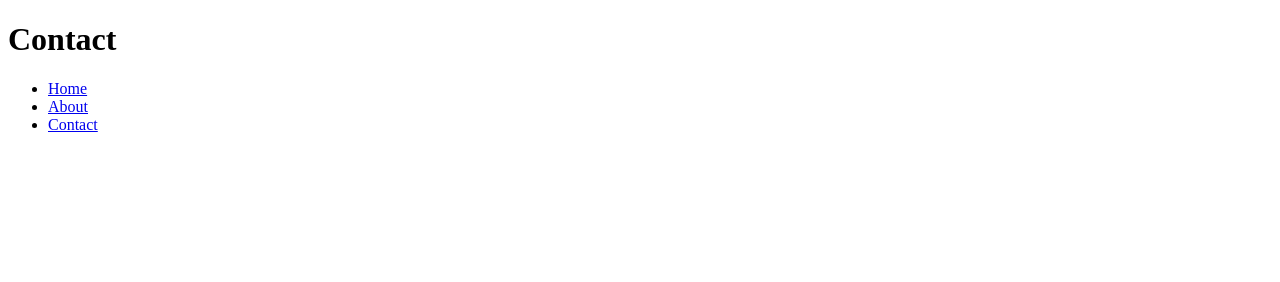
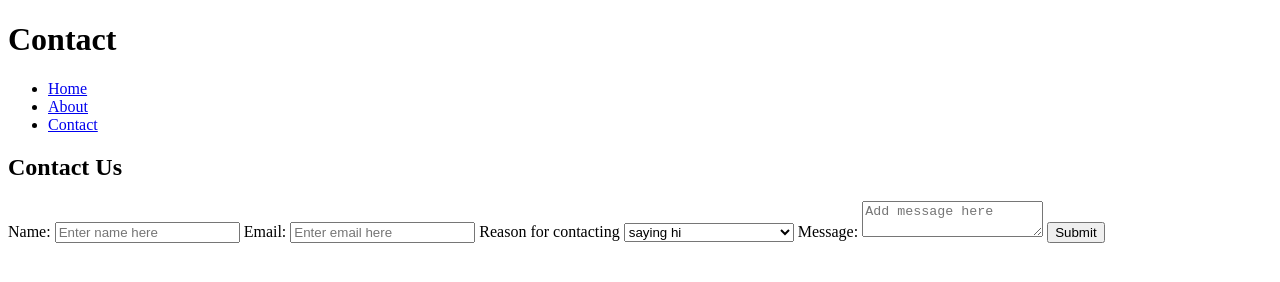
Before and after one commit to BlakeKaufman/mi349_blog, a plain HTML site: page contact.html in a window 1280 px wide. Drawn offline with Linux system fonts and the light colour scheme.

Commit message:
created contact form

```diff
--- a/contact.html
+++ b/contact.html
@@ -16,5 +16,28 @@
         </ul>
       </nav>
     </header>
+    <section>
+      <h2>Contact Us</h2>
+      <form>
+        <label>
+          Name:
+          <input type="text" name="sendersName" placeholder="Enter name here" />
+        </label>
+        <label>
+          Email:
+          <input type="text" name="email" placeholder="Enter email here" />
+        </label>
+        <label for="reasonDropdown">Reason for contacting</label>
+        <select id="reasonDropdown" name="reasonDropdown">
+          <option value="saying_hi">saying hi</option>
+          <option value="contractor">looking for a contractor</option>
+          <option value="interview">interested in an interview</option>
+        </select>
+        <label for="message">Message:</label>
+        <textarea placeholder="Add message here" name="message"></textarea>
+
+        <button>Submit</button>
+      </form>
+    </section>
   </body>
 </html>
```
